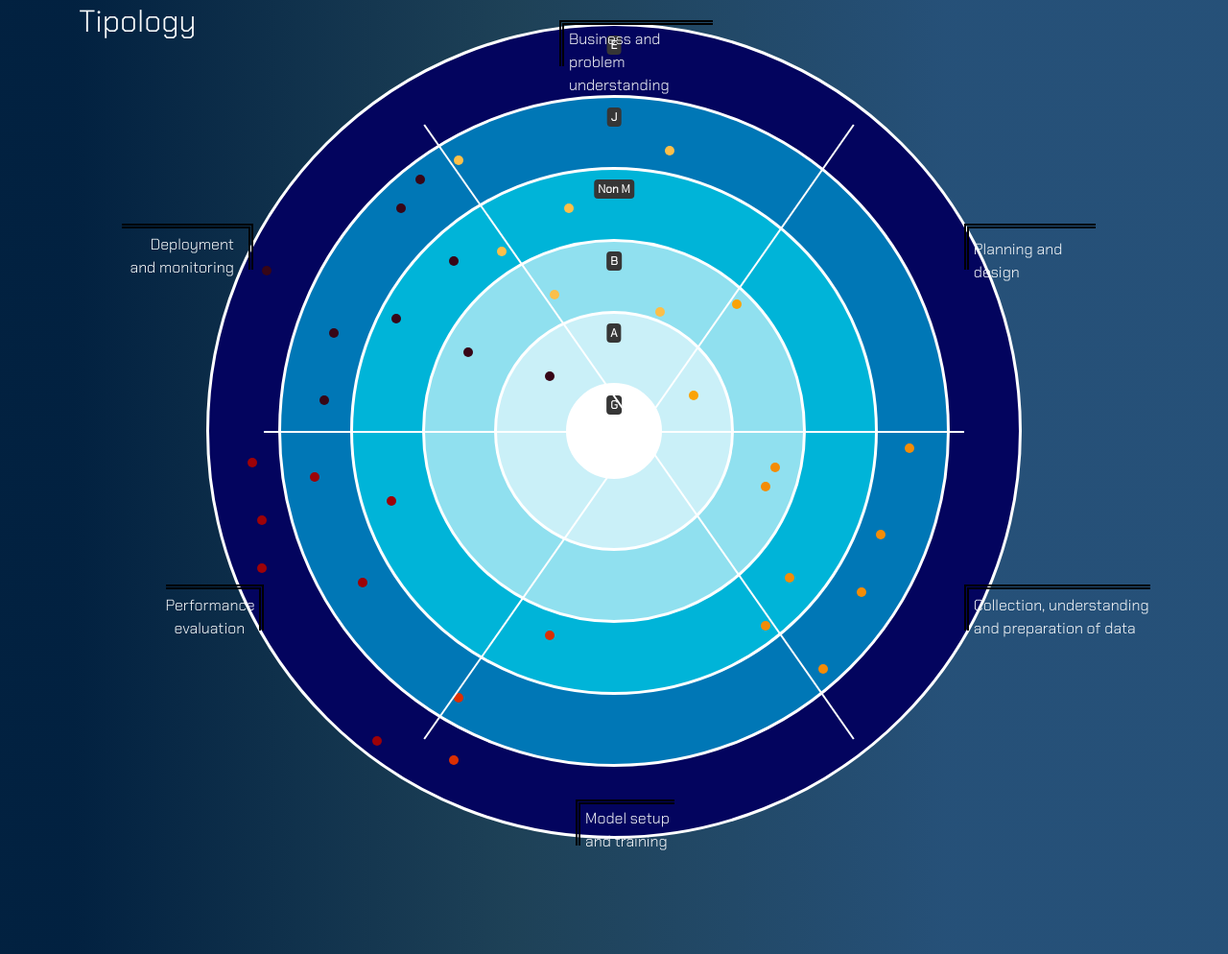
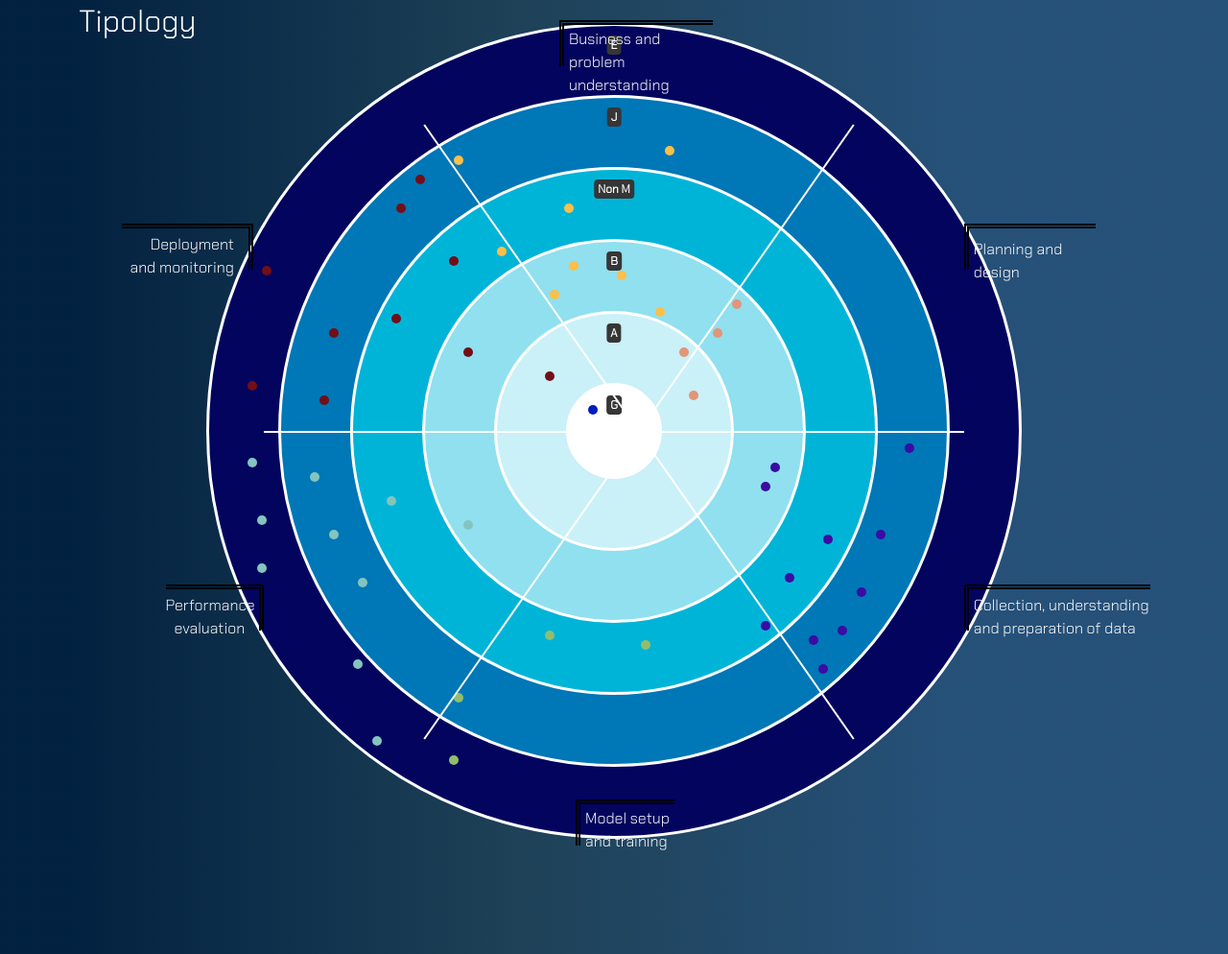
Before and after one commit to Ricardo-OB/tools4responsibleai, a website: page index.html in a window 1280 px wide. Shown: the part 981-1975 px from the top of the page at 96% size. Drawn offline with nearby package versions, Linux system fonts and the light colour scheme; no server answers; a script that the page names is missing.

Commit message:
adicion de puntos

```diff
--- a/Styles/style_2.css
+++ b/Styles/style_2.css
@@ -104,8 +104,8 @@ body {
 }
 
 .firstCircle:hover {
-    width: 878px;
-    height: 878px;
+    width: 860px;
+    height: 860px;
     transition: width 0.5s, height 0.5s;
 }
 
@@ -119,8 +119,8 @@ body {
 }
 
 .secondCircle:hover {
-    width: 728px;
-    height: 728px;
+    width: 710px;
+    height: 710px;
     transition: width 0.5s, height 0.5s;
 }
 
@@ -134,8 +134,8 @@ body {
 }
 
 .thirdCircle:hover {
-    width: 578px;
-    height: 578px;
+    width: 560px;
+    height: 560px;
     transition: width 0.5s, height 0.5s;
 }
 
@@ -150,8 +150,8 @@ body {
 }
 
 .fourCircle:hover {
-    width: 428px;
-    height: 428px;
+    width: 410px;
+    height: 410px;
     transition: width 0.5s, height 0.5s;
 }
 
@@ -165,8 +165,8 @@ body {
 }
 
 .fiveCircle:hover {
-    width: 278px;
-    height: 278px;
+    width: 260px;
+    height: 260px;
     transition: width 0.5s, height 0.5s;
 }
 
@@ -180,8 +180,8 @@ body {
 }
 
 .sixCircle:hover {
-    width: 128px;
-    height: 128px;
+    width: 110px;
+    height: 110px;
     transition: width 0.5s, height 0.5s;
 }
 
@@ -386,23 +386,23 @@ body {
 }
 
 .color-stage-2 {
-    background-color: #FAA307 !important;
+    background-color: #E29578 !important;
 }
 
 .color-stage-3 {
-    background-color: #F48C06 !important;
+    background-color: #3A0CA3 !important;
 }
 
 .color-stage-4 {
-    background-color: #DC2F02 !important;
+    background-color: #90BE6D !important;
 }
 
 .color-stage-5 {
-    background-color: #9D0208 !important;
+    background-color: #83C5BE !important;
 }
 
 .color-stage-6 {
-    background-color: #370617 !important;
+    background-color: #720e17 !important;
 }
 
 .numberCircle {
@@ -839,6 +839,162 @@ body {
     cursor: pointer;
 }
 
+.miniCircle_31 {
+    width: 10px;
+    height: 10px;
+    background-color: rgb(0, 29, 190);
+    border-radius: 50%;
+    position: relative;
+    top: 420px;
+    left: 580px;
+    transition: transform 0.3s;
+    cursor: pointer;
+}
+
+.miniCircle_32a {
+    width: 10px;
+    height: 10px;
+    background-color: rgb(0, 29, 190);
+    border-radius: 50%;
+    position: relative;
+    top: 15px;
+    left: 190px;
+    transition: transform 0.3s;
+    cursor: pointer;
+}
+
+.miniCircle_32b {
+    width: 10px;
+    height: 10px;
+    background-color: rgb(0, 29, 190);
+    border-radius: 50%;
+    position: relative;
+    top: 420px;
+    left: 550px;
+    transition: transform 0.3s;
+    cursor: pointer;
+}
+
+.miniCircle_32c {
+    width: 10px;
+    height: 10px;
+    background-color: rgb(0, 29, 190);
+    border-radius: 50%;
+    position: relative;
+    top: 20px;
+    left: 20px;
+    transition: transform 0.3s;
+    cursor: pointer;
+}
+
+.miniCircle_33 {
+    width: 10px;
+    height: 10px;
+    background-color: rgb(0, 29, 190);
+    border-radius: 50%;
+    position: relative;
+    top: 30px;
+    left: 300px;
+    transition: transform 0.3s;
+    cursor: pointer;
+}
+
+.miniCircle_34 {
+    width: 10px;
+    height: 10px;
+    background-color: rgb(0, 29, 190);
+    border-radius: 50%;
+    position: relative;
+    top: -50px;
+    left: 150px;
+    transition: transform 0.3s;
+    cursor: pointer;
+}
+
+.miniCircle_35 {
+    width: 10px;
+    height: 10px;
+    background-color: rgb(0, 29, 190);
+    border-radius: 50%;
+    position: relative;
+    top: -50px;
+    left: 200px;
+    transition: transform 0.3s;
+    cursor: pointer;
+}
+
+.miniCircle_36a {
+    width: 10px;
+    height: 10px;
+    background-color: rgb(0, 29, 190);
+    border-radius: 50%;
+    position: relative;
+    top: 300px;
+    left: 50px;
+    transition: transform 0.3s;
+    cursor: pointer;
+}
+
+.miniCircle_36b {
+    width: 10px;
+    height: 10px;
+    background-color: rgb(0, 29, 190);
+    border-radius: 50%;
+    position: relative;
+    top: 600px;
+    left: 150px;
+    transition: transform 0.3s;
+    cursor: pointer;
+}
+
+.miniCircle_37 {
+    width: 10px;
+    height: 10px;
+    background-color: rgb(0, 29, 190);
+    border-radius: 50%;
+    position: relative;
+    top: 300px;
+    left: 490px;
+    transition: transform 0.3s;
+    cursor: pointer;
+}
+
+.miniCircle_38 {
+    width: 10px;
+    height: 10px;
+    background-color: rgb(0, 29, 190);
+    border-radius: 50%;
+    position: relative;
+    top: 200px;
+    left: 40px;
+    transition: transform 0.3s;
+    cursor: pointer;
+}
+
+.miniCircle_39 {
+    width: 10px;
+    height: 10px;
+    background-color: rgb(0, 29, 190);
+    border-radius: 50%;
+    position: relative;
+    top: 400px;
+    left: 300px;
+    transition: transform 0.3s;
+    cursor: pointer;
+}
+
+.miniCircle_40 {
+    width: 10px;
+    height: 10px;
+    background-color: rgb(0, 29, 190);
+    border-radius: 50%;
+    position: relative;
+    top: 300px;
+    left: 40px;
+    transition: transform 0.3s;
+    cursor: pointer;
+}
+
 
 .littleCircleH:hover {
     transform: scale(3);
--- a/index.html
+++ b/index.html
@@ -81,6 +81,12 @@
             <div class="color-stage-5 miniCircle_27b littleCircleH">
               <span class="number text-light" id="27b" onclick="showCardTool(id)">27</span>
             </div>
+            <div class="color-stage-5 miniCircle_36b littleCircleH">
+              <span class="number text-light" id="36b" onclick="showCardTool(id)">36</span>
+            </div>
+            <div class="color-stage-6 miniCircle_40 littleCircleH">
+              <span class="number text-light" id="40" onclick="showCardTool(id)">40</span>
+            </div>
           </div>
           <div class="secondCircle">
             <div class="badge p-1 badgeAll" id="badge_J"><span>J</span></div><!-- Justice -->
@@ -123,6 +129,15 @@
             <div class="color-stage-3 miniCircle_30 littleCircleH">
               <span class="number text-light" id="30" onclick="showCardTool(id)">30</span>
             </div>
+            <div class="color-stage-3 miniCircle_31 littleCircleH">
+              <span class="number text-light" id="31" onclick="showCardTool(id)">31</span>
+            </div>
+            <div class="color-stage-3 miniCircle_32b littleCircleH">
+              <span class="number text-light" id="32b" onclick="showCardTool(id)">32</span>
+            </div>
+            <div class="color-stage-5 miniCircle_36a littleCircleH">
+              <span class="number text-light" id="36a" onclick="showCardTool(id)">36</span>
+            </div>
           </div>
           <div class="thirdCircle">
             <div class="badge p-1 badgeAll" id="badge_NoM"><span>Non M</span></div><!-- Non-maleficence -->
@@ -150,6 +165,12 @@
             <div class="color-stage-3 miniCircle_28 littleCircleH">
               <span class="number text-light" id="28" onclick="showCardTool(id)">28</span>
             </div>
+            <div class="color-stage-3 miniCircle_37 littleCircleH">
+              <span class="number text-light" id="37" onclick="showCardTool(id)">37</span>
+            </div>
+            <div class="color-stage-4 miniCircle_39 littleCircleH">
+              <span class="number text-light" id="39" onclick="showCardTool(id)">39</span>
+            </div>
           </div>
           <div class="fourCircle">
             <div class="badge p-1 badgeAll" id="badge_B"><span>B</span></div><!-- Beneficence -->
@@ -171,6 +192,18 @@
             <div class="color-stage-1 miniCircle_29 littleCircleH">
               <span class="number text-light" id="29" onclick="showCardTool(id)">29</span>
             </div>
+            <div class="color-stage-2 miniCircle_33 littleCircleH">
+              <span class="number text-light" id="33" onclick="showCardTool(id)">33</span>
+            </div>
+            <div class="color-stage-1 miniCircle_34 littleCircleH">
+              <span class="number text-light" id="34" onclick="showCardTool(id)">34</span>
+            </div>
+            <div class="color-stage-1 miniCircle_35 littleCircleH">
+              <span class="number text-light" id="35" onclick="showCardTool(id)">35</span>
+            </div>
+            <div class="color-stage-5 miniCircle_38 littleCircleH">
+              <span class="number text-light" id="38" onclick="showCardTool(id)">38</span>
+            </div>
           </div>
           <div class="fiveCircle">
             <div class="badge p-1 badgeAll" id="badge_A"><span>A</span></div><!-- Autonomy -->
@@ -180,9 +213,15 @@
             <div class="color-stage-6 miniCircle_11b littleCircleH">
               <span class="number text-light" id="11b" onclick="showCardTool(id)">11</span>
             </div>
+            <div class="color-stage-2 miniCircle_32a littleCircleH">
+              <span class="number text-light" id="32a" onclick="showCardTool(id)">32</span>
+            </div>
           </div>
           <div class="sixCircle"><!-- Governance -->
             <div class="badge p-1 badgeAll" id="badge_G"><span>G</span></div>
+            <div class="miniCircle_32c littleCircleH">
+              <span class="number text-light" id="32c" onclick="showCardTool(id)">32</span>
+            </div>
           </div>
           <div class="firstDivider"></div>
           <div class="secondDivider"></div>
```
